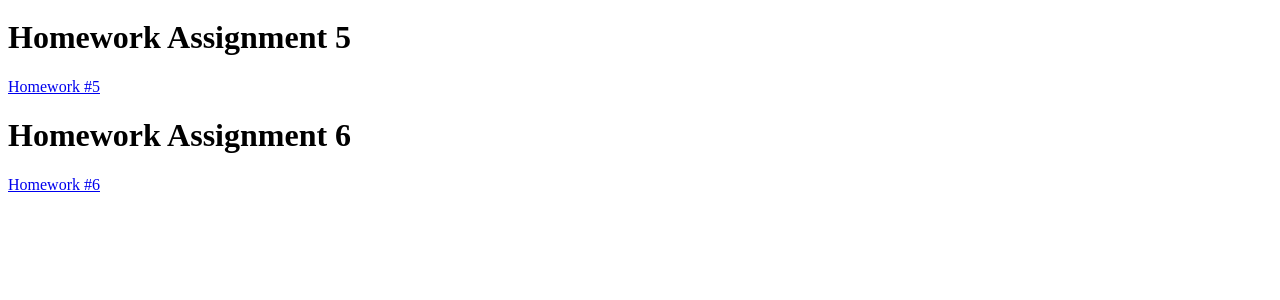
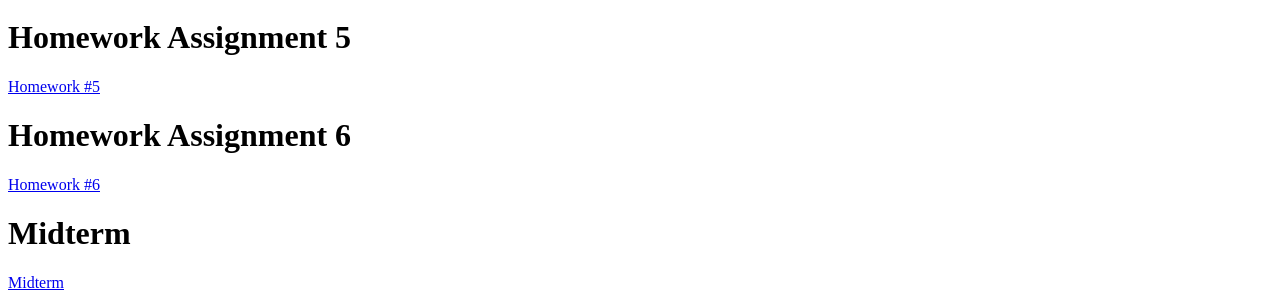
Before and after one commit to dwarfstarcanary/SangeetaLall, a plain HTML site: page index.html in a window 1280 px wide. Shown: the part 705-1005 px from the top of the page. Before the commit the page ends 907 px from the top, so only its background shows below. Drawn offline with Linux system fonts and the light colour scheme.

Commit message:
Update index.html

```diff
--- a/index.html
+++ b/index.html
@@ -35,6 +35,10 @@
  <h1> Homework Assignment 6 </h1>
     <a href="six/me_hw6/index.html"> Homework #6 </a>
 
+    <h1> Midterm </h1>
+    <a href="me_midterm/about.html"> Midterm </a>
+
+
 </body>
 
 </html>
```
